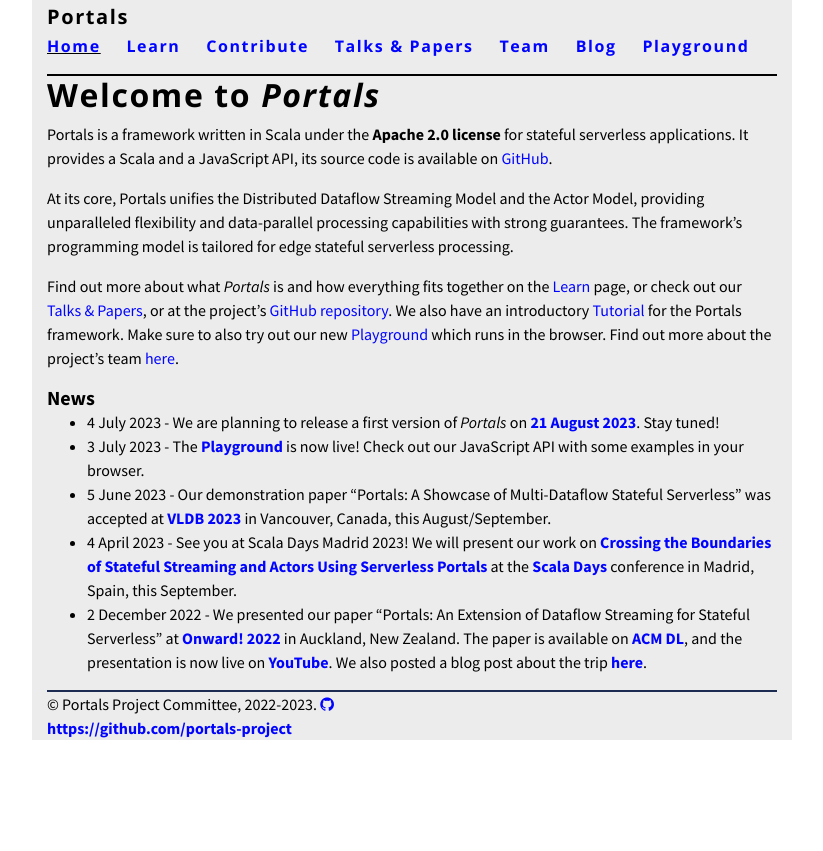
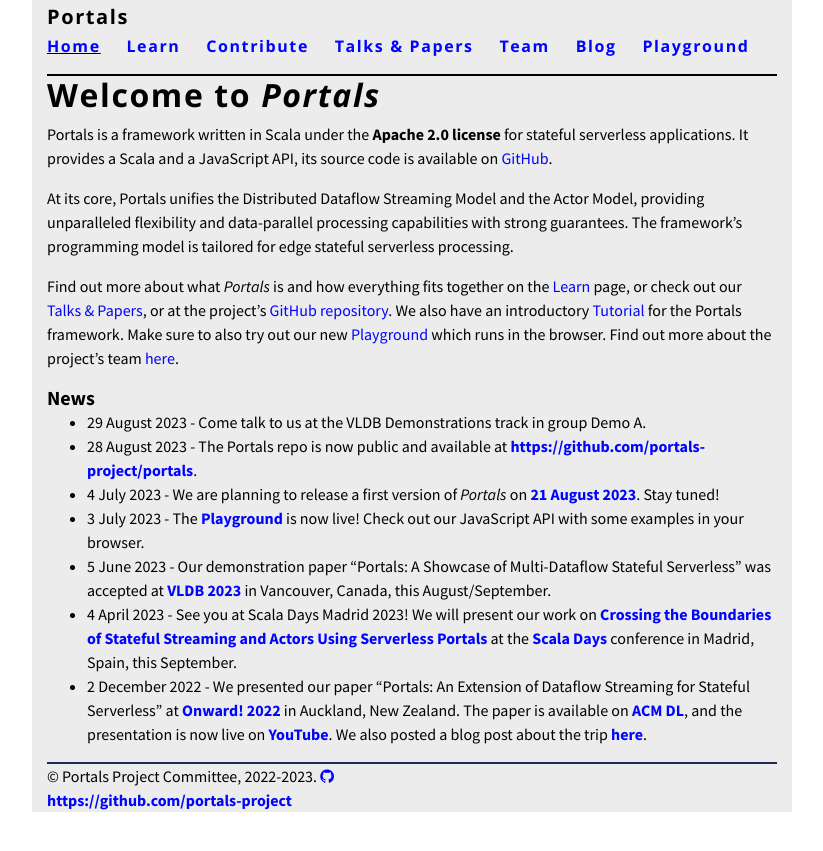
Before and after one commit to portals-project/portals-project.github.io, a Jekyll site: the page built from index.md, in a window 1280 px wide. Shown: the top 851 px of the page, without its empty margins (228-1051 px from the left). Built offline with Jekyll 4.4.1, drawn with Linux system fonts in a browser that asks for light colours; nearby versions of some CDN libraries.

Commit message:
Update News with Release and VLDB Demo

```diff
--- a/index.md
+++ b/index.md
@@ -13,6 +13,8 @@
 
 ### News
 
+* 29 August 2023 - Come talk to us at the VLDB Demonstrations track in group Demo A.
+* 28 August 2023 - The Portals repo is now public and available at **[https://github.com/portals-project/portals](https://github.com/portals-project/portals)**.
 * 4 July 2023 - We are planning to release a first version of *Portals* on **[21 August 2023](https://github.com/portals-project)**. Stay tuned!
 * 3 July 2023 - The **[Playground](https://www.portals-project.org/playground/)** is now live! Check out our JavaScript API with some examples in your browser.
 * 5 June 2023 - Our demonstration paper "Portals: A Showcase of Multi-Dataflow Stateful Serverless" was accepted at **[VLDB 2023](https://vldb.org/2023)** in Vancouver, Canada, this August/September.
```
